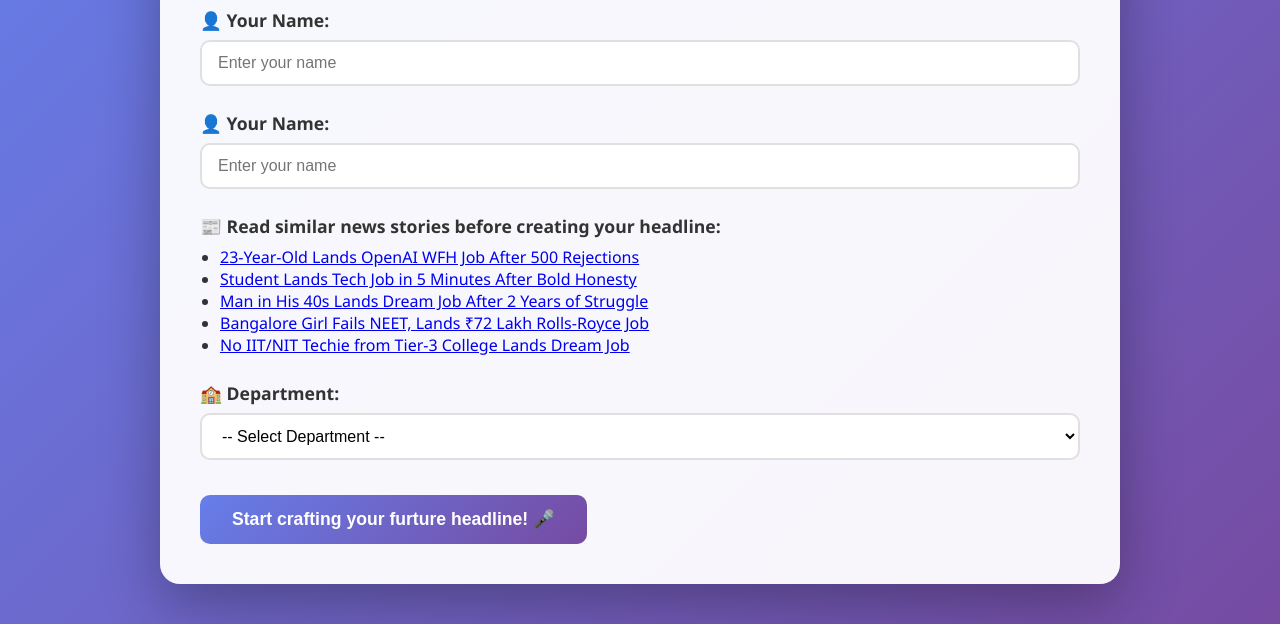
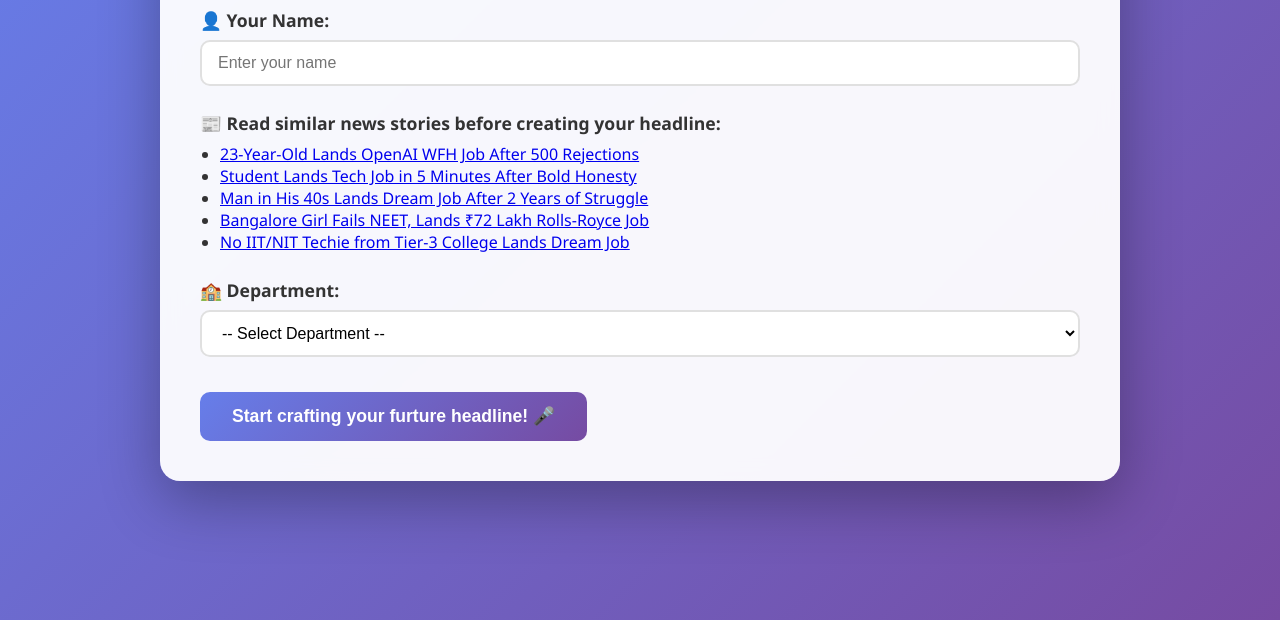
Before and after one commit to andrewveda/6, a plain HTML site: page index.html in a window 1280 px wide. Shown: the part 180-804 px from the top of the page. Drawn offline with nearby package versions, Linux system fonts and the light colour scheme.

Commit message:
Update index.html

```diff
--- a/index.html
+++ b/index.html
@@ -98,11 +98,6 @@
       <input type="text" id="studentName" placeholder="Enter your name">
       <div id="nameError" class="validation-msg hidden">Please enter your name</div>
     </div>
-<div class="form-group">
-  <label for="studentName">👤 Your Name:</label>
-  <input type="text" id="studentName" placeholder="Enter your name">
-  <div id="nameError" class="validation-msg hidden">Please enter your name</div>
-</div>
 
 <div class="form-group">
   <label>📰 Read similar news stories before creating your headline:</label>
```
